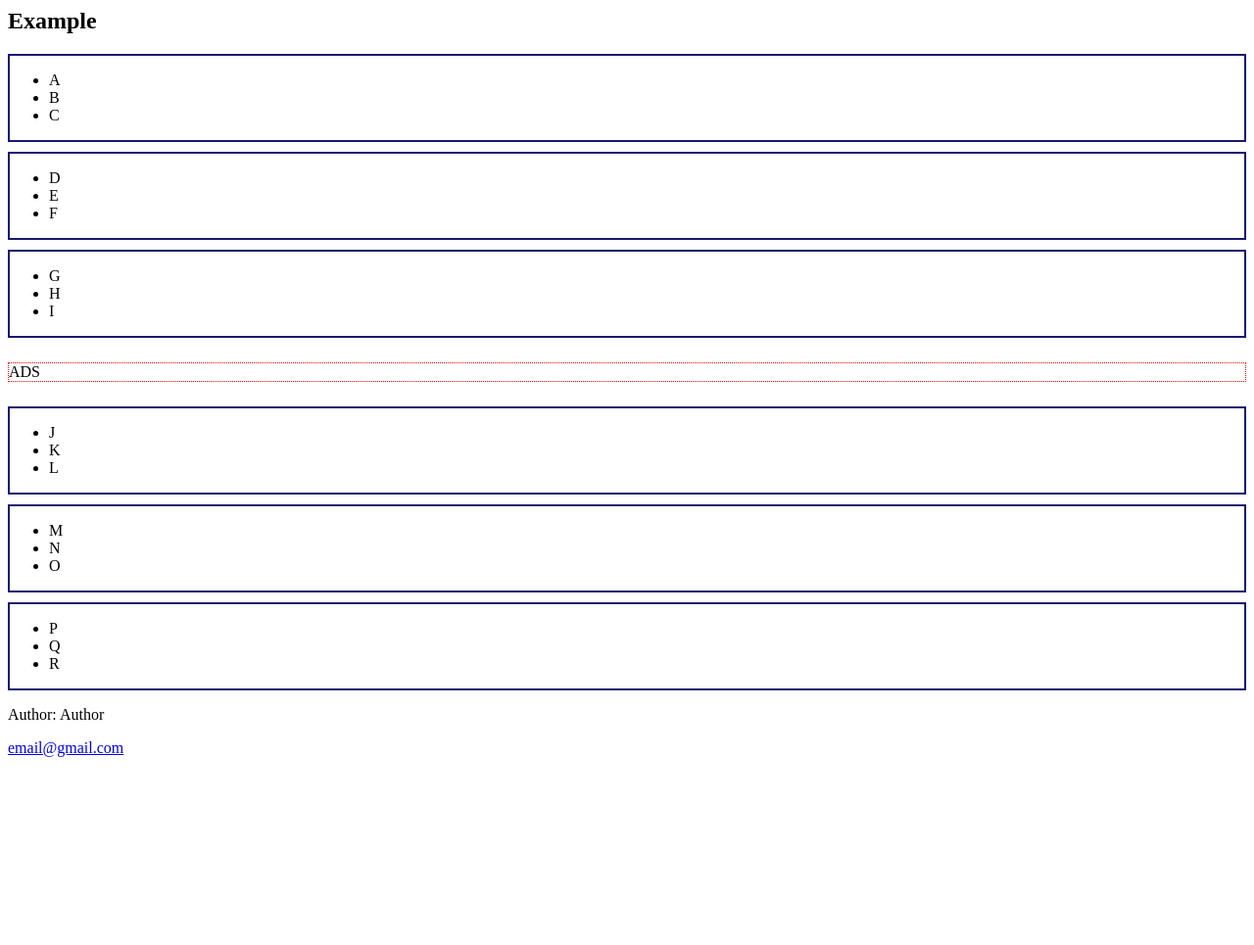
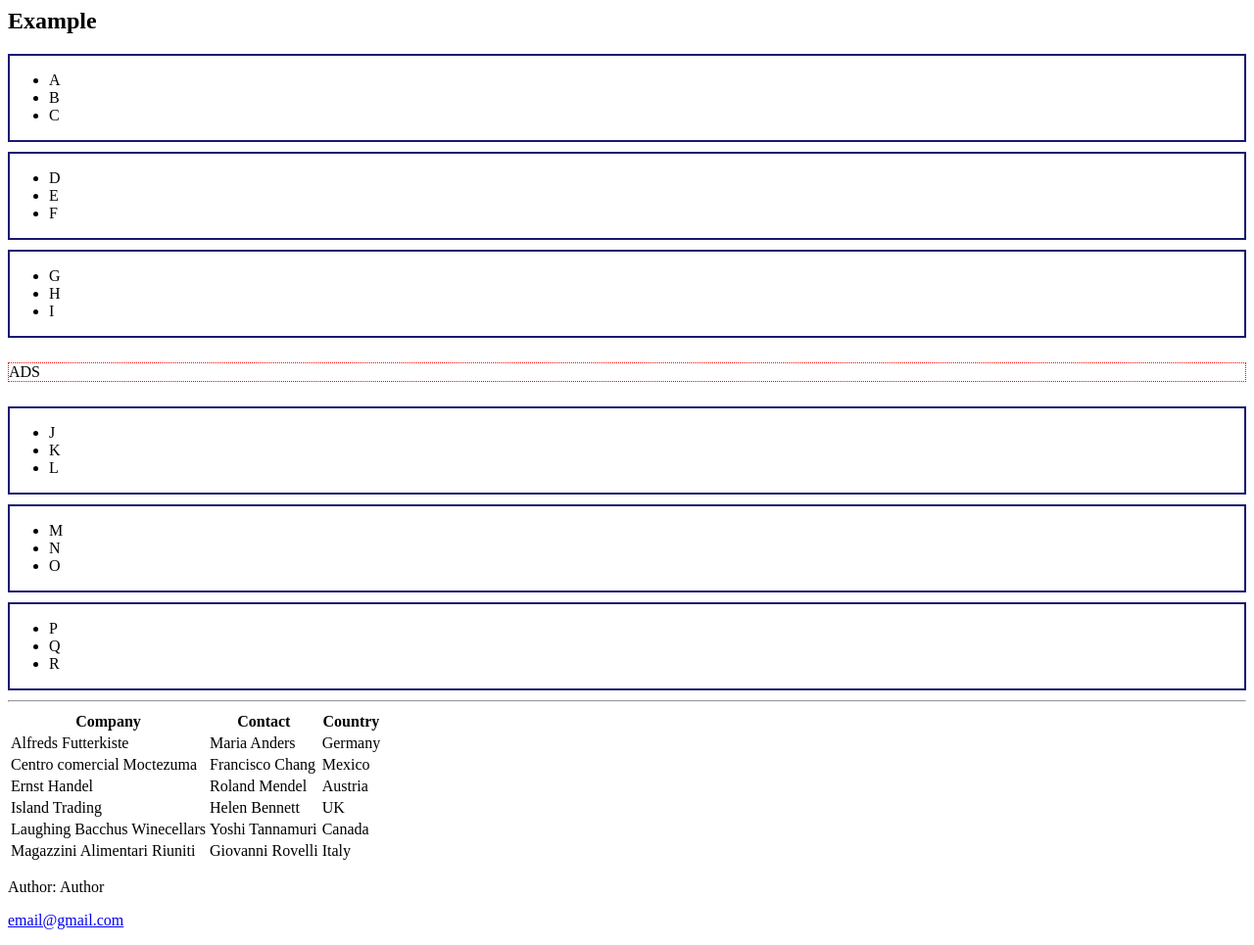
Before and after one commit to galmeida125/galmeida125.github.io, a plain HTML site: page index.html in a window 1280 px wide. Shown: the whole page at 98% size. Before the commit the page ends 800 px from the top, so only its background shows below. Drawn offline with Linux system fonts and the light colour scheme.

Commit message:
Update index.html

```diff
--- a/index.html
+++ b/index.html
@@ -62,6 +62,48 @@
       </div>
     </div>
 
+    <hr>
+
+    <div>
+      <table>
+        <tr>
+          <th>Company</th>
+          <th>Contact</th>
+          <th>Country</th>
+        </tr>
+        <tr>
+          <td>Alfreds Futterkiste</td>
+          <td>Maria Anders</td>
+          <td>Germany</td>
+        </tr>
+        <tr>
+          <td>Centro comercial Moctezuma</td>
+          <td>Francisco Chang</td>
+          <td>Mexico</td>
+        </tr>
+        <tr>
+          <td>Ernst Handel</td>
+          <td>Roland Mendel</td>
+          <td>Austria</td>
+        </tr>
+        <tr>
+          <td>Island Trading</td>
+          <td>Helen Bennett</td>
+          <td>UK</td>
+        </tr>
+        <tr>
+          <td>Laughing Bacchus Winecellars</td>
+          <td>Yoshi Tannamuri</td>
+          <td>Canada</td>
+        </tr>
+        <tr>
+          <td>Magazzini Alimentari Riuniti</td>
+          <td>Giovanni Rovelli</td>
+          <td>Italy</td>
+        </tr>
+      </table>
+    </div>
+
     <footer>
       <p>Author: Author</p>
       <p><a href="mailto:email@gmail.com">email@gmail.com</a></p>
```
